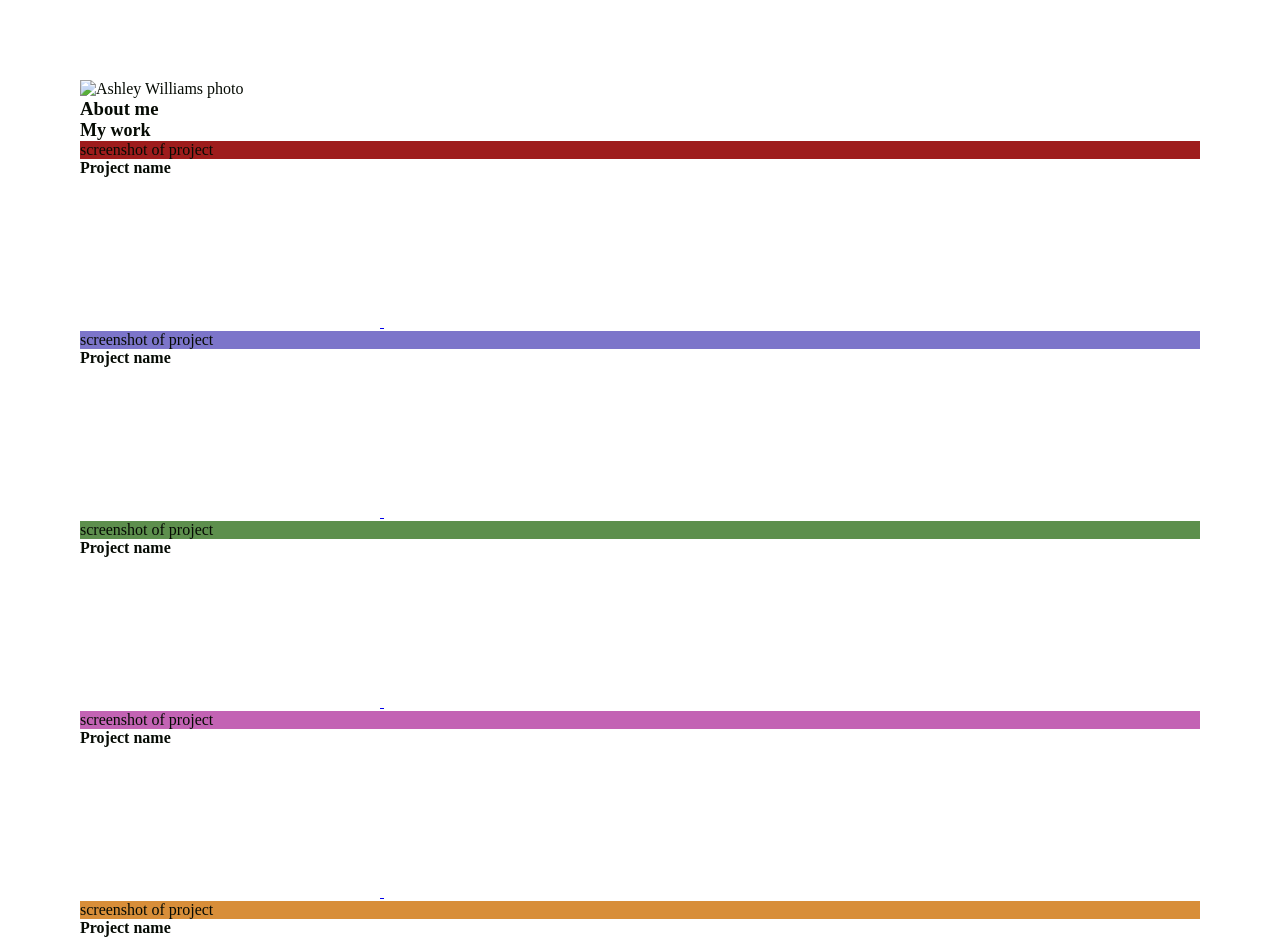
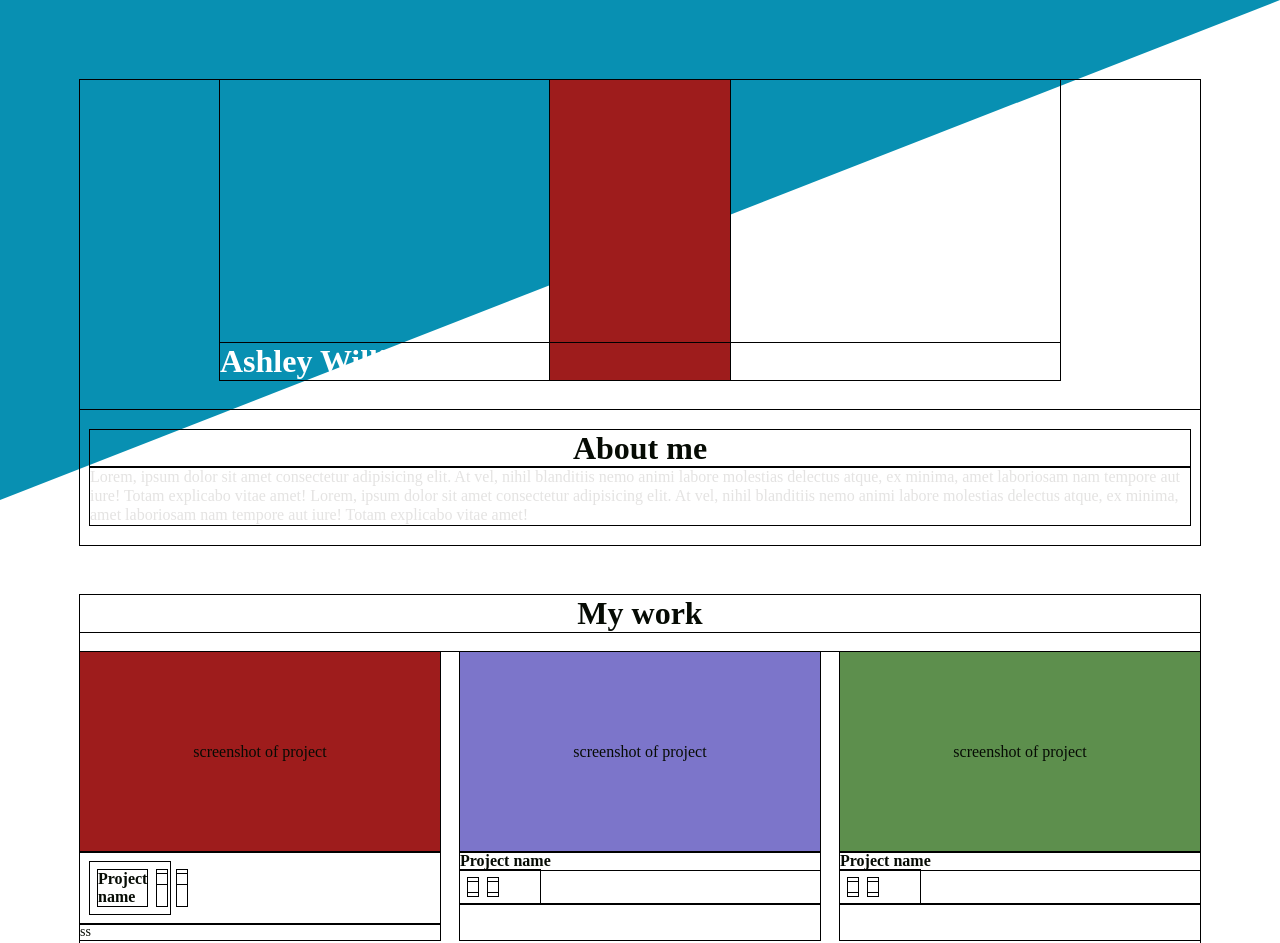
Before and after one commit to krasovskaq/homepage-TOP, a website built with Vite: page project/index.html in a window 1280 px wide. Shown: the top 943 px of the page. Built offline with nearby package versions, Linux system fonts and the light colour scheme.

Commit message:
chore: init style

```diff
--- a/project/index.html
+++ b/project/index.html
@@ -3,20 +3,29 @@
   <head>
     <meta charset="UTF-8" />
     <link rel="icon" type="image/svg+xml" href="/favicon.svg" />
+
     <meta name="viewport" content="width=device-width, initial-scale=1.0" />
     <title>my-homepage</title>
   </head>
   <body>
-    <main class="page-wrapper">
+    <main class="main">
       <div class="bg-shape"></div>
       <section id="about-me" class="hero-section">
         <div class="hero-section__image-wrapper">
-          <img class="hero-section__image" alt="Ashley Williams photo" />
-          <h1 class="hero-section__name"></h1>
+          <div class="hero-section__image" alt="Ashley Williams photo"></div>
+          <h1 class="hero-section__name">Ashley Williams</h1>
         </div>
         <div class="hero-section__about">
           <h3 class="hero-section__title">About me</h3>
-          <p class="hero-section__text"></p>
+          <p class="hero-section__text">
+            Lorem, ipsum dolor sit amet consectetur adipisicing elit. At vel,
+            nihil blanditiis nemo animi labore molestias delectus atque, ex
+            minima, amet laboriosam nam tempore aut iure! Totam explicabo vitae
+            amet! Lorem, ipsum dolor sit amet consectetur adipisicing elit. At
+            vel, nihil blanditiis nemo animi labore molestias delectus atque, ex
+            minima, amet laboriosam nam tempore aut iure! Totam explicabo vitae
+            amet!
+          </p>
         </div>
       </section>
       <section class="my-work">
@@ -26,8 +35,10 @@
             <div class="my-work__project-image item-1">
               screenshot of project
             </div>
+            <div class="my-work__bottom-wrapper">
+               <div class="my-work__project-nav">
               <h4 class="my-work__project-name">Project name</h4>
-            <div class="my-work__project-nav">
+
                 <a
                   href="https://github.com"
                   class="my-work__link"
@@ -45,8 +56,10 @@
                   <svg aria-hidden="true" class="my__work__icon" src=""></svg>
                 </a>
                 </div>
-            <p class="my-work__project-text"></p>
               </div>
+              <p class="my-work__project-text">ss</p>
+            </div>
+
           <div class="my-work__project-wrapper">
             <div src="" alt="" class="my-work__project-image item-2">
               screenshot of project
@@ -173,7 +186,9 @@
             <p class="my-work__project-text"></p>
           </div>
         </div>
+          </div>
       </section>
+    </main>
     <footer class="footer">
       <address class="footer__contacts contacts">
         <h2 class="contacts__title">Contact me</h2>
@@ -235,8 +250,6 @@
         <img src="" alt="" class="footer-right__image" />
       </div>
     </footer>
-    </main>
-
     <script type="module" src="/src/main.js"></script>
   </body>
 </html>
--- a/project/src/style.css
+++ b/project/src/style.css
@@ -30,13 +30,23 @@
   padding: 0;
   margin: 0;
   box-sizing: border-box;
+  outline: 1px solid black;
+}
+
+svg {
+  width: 10px;
+  height: 10px;
 }
 
 body {
+  display: flex;
+  align-items: center;
+  flex-direction: column;
   background-color: var(--bg-main);
-    height: 100vh;
+  min-height: 100vh;
   color: var(--font-color-black);
-    padding: 15px;
+  width: 100vw;
+  gap: 50px;
 }
 
 
@@ -64,77 +74,124 @@ body {
   background-color: var(--blue);
 }
 
-.shape {
+
+
+.bg-shape {
+  position: absolute;
+  top: 0;
+  left: 0;
+  width: 100vw;
+  height: 500px;
   background-color: var(--bg-secondary);
-    width: 100%;
-    height: 200px;
-    transform: rotateX(40deg);
+  z-index: -1;
+  clip-path: polygon(0 0, 100% 0, 0 100%);
 }
 
 .main {
   display: flex;
   flex-direction: column;
-    gap: 20px;
+  gap: 50px;
+  width: 100vw;
+  padding: 0 15px;
+
 }
 
-.hero_img {
-    width: 100px;
+.hero-section {
+  gap: 30px;
+  align-self: center;
+  min-width: 220px;
+  /* height: 680px; */
+}
+
+.hero-section__image-wrapper {
+  position: relative;
+  display: flex;
+  justify-content: center;
+  align-self: center;
+  width: 75%;
+}
+
+.hero-section__image {
+  height: 300px;
+  width: 180px;
+  background-color: var(--crimson-red);
   /* тут правила в хтмл уже писать желательно */
 }
 
-.hero-name {
+.hero-section__name {
+  align-self: flex-end;
+  position: absolute;
+  width: 100%;
   font-size: var(--font-large);
   color: var(--font-color-white);
 }
 
-.hero-wrapper {
+.hero-section {
   display: flex;
   flex-direction: column;
 
-
 }
 
-.hero-title {
-    font-size: var(--font-medium);
+.hero-section__title {
+
+  text-align: center;
+  font-size: var(--font-large);
 }
 
-.hero-text {
+.hero-section__text {
+  line-height: 1.2;
   color: var(--font-paragraph-platina);
 }
 
-.my-work__wrapper-gallery {
+
+
+.my-work__gallery {
   display: grid;
   flex-direction: column;
-    gap: 20px;
+  gap: 50px;
   grid-template-columns: repeat(1, 1fr);
 }
 
+.my-work__project-image {
+  display: flex;
+  align-items: center;
+  justify-content: center;
+  height: 200px;
+}
 
-.my-work__item-bot {
+.my-work__bottom-wrapper {
+  padding: 10px;
+}
+
+.my-work__project-nav {
   display: flex;
-    gap: 8px;
+  gap: 10px;
   padding: 8px;
   max-width: 80px;
 }
 
 .my-work__title {
-    font-size: var(--font-medium);
+  margin-bottom: 20px;
+  text-align: center;
+  font-size: var(--font-large);
 
 }
 
-.my-work__name {
+.my-work__project-name {
   font-size: var(--font-small-title);
 }
 
-.my-work_desc {
+.my-work__project-text {
   font-size: var(--font-small);
 }
 
 .contacts {
+  padding: 0 15px;
   display: flex;
   flex-direction: column;
   gap: 20px;
   color: var(--font-color-white);
+  background-color: var(--bg-secondary);
 }
 
 .contacts__left {
@@ -142,18 +199,26 @@ body {
   gap: 15px;
 }
 
+.contacts__title {
+  text-align: center;
+}
+
 @media (min-width: 768px) {
   body {
     flex: row;
+
+  }
+
+  .main {
     padding: 30px;
   }
 
-    .hero__wrapper-left {
+  .hero-section__about {
     box-shadow: 0 0 0.2 black;
   }
 
 
-    .my-work__wrapper-gallery {
+  .my-work__gallery {
     grid-template-columns: repeat(2, 1fr);
     gap: 10px 20px;
   }
@@ -164,11 +229,13 @@ body {
 }
 
 @media (min-width: 1024px) {
-    body {
+
+
+  .main {
     padding: 80px;
   }
 
-    .hero-left {
+  .hero-section__about {
     padding: 20px 10px
   }
 
@@ -179,7 +246,7 @@ body {
     max-width: 220px;
   }
 
-    .my-work__wrapper-gallery {
+  .my-work__gallery {
     grid-template-columns: repeat(3, 1fr);
 
   }
```
Lines whose indentation alone changed are shown as unchanged.
